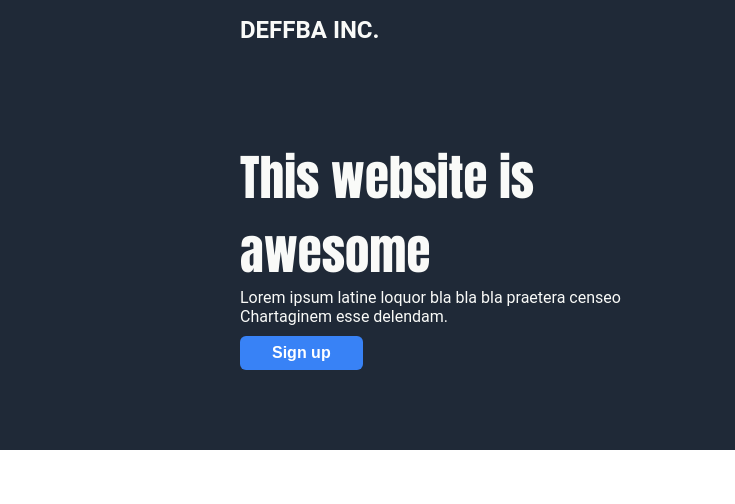
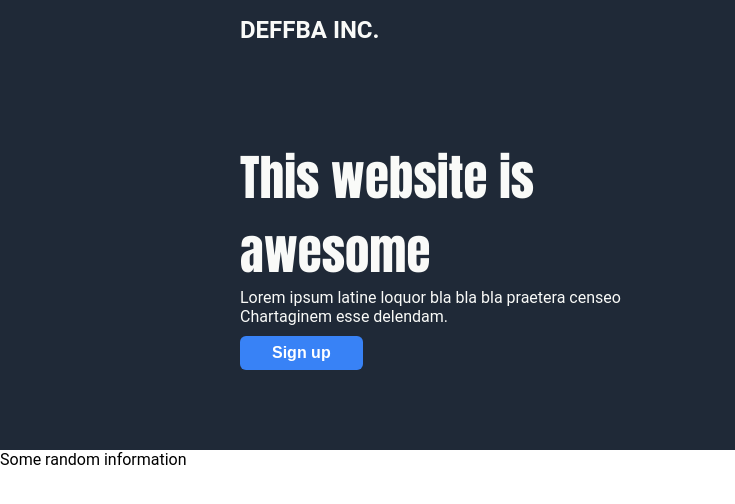
Before and after one commit to deffba/odin-landing-page, a plain HTML site: page index.html in a window 1280 px wide. Shown: the full height of the page, 0-735 px from the left. Drawn offline with Linux system fonts and the light colour scheme.

Commit message:
Add section 2 containers

```diff
--- a/index.html
+++ b/index.html
@@ -26,6 +26,14 @@
                         <div class="image-section1"><img src="./imgs/landscape-misty-mnts.jpg"></div>
             </div>
         </div>
+
+        <div class="section2">
+            <div class="section2-title">Some random information</div>
+            <div class="card-container">
+
+
+            </div>
+        </div>
     </body>
 
 </html>
--- a/styles.css
+++ b/styles.css
@@ -79,9 +79,6 @@ button {
     font-family: Impact, Haettenschweiler, 'Arial Narrow Bold', sans-serif;
     font-weight: 900;
     padding: 0px;
-
-
-
 }
 
 p {
```
